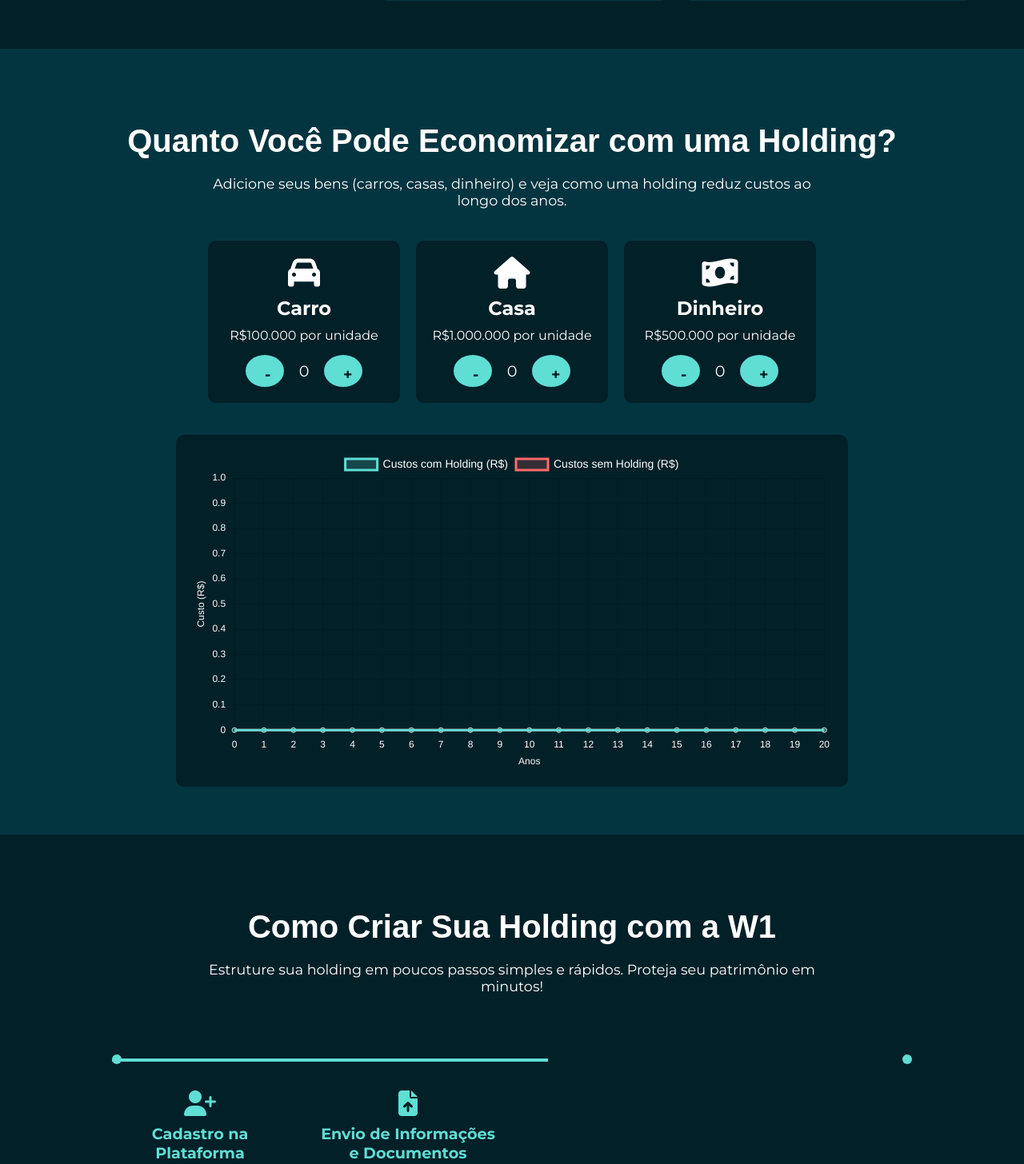
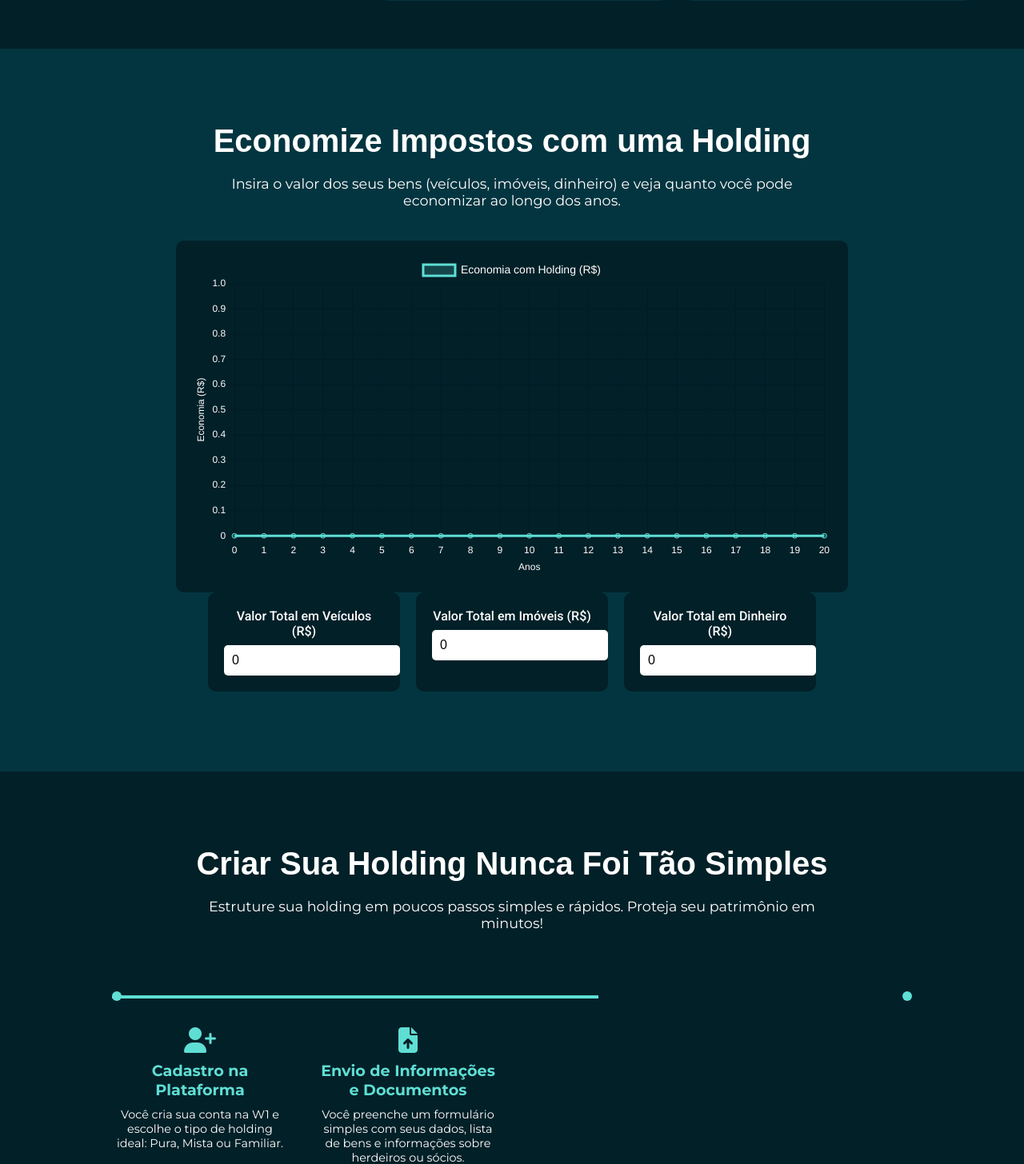
Before and after one commit to BackdoorCrew/w1, a Django app: page / in a window 1280 px wide. Shown: the part 1307-2763 px from the top of the page at 80% size. Run offline with Django 5.2, Linux system fonts and the light colour scheme; some web fonts are replaced.

Commit message:
finalizei a ultima seção do index

```diff
--- a/core/templates/core/index.html
+++ b/core/templates/core/index.html
@@ -88,46 +88,28 @@
             </div>
         </section>
         <section class="comparison" id="comparison">
-            <h2>Quanto Você Pode Economizar com uma Holding?</h2>
-            <p class="comparison-subtitle">Adicione seus bens (carros, casas, dinheiro) e veja como uma holding reduz custos ao longo dos anos.</p>
-            <div class="items-container">
-                <div class="item-card">
-                    <i class="fas fa-car item-icon"></i>
-                    <h3>Carro</h3>
-                    <p>R$100.000 por unidade</p>
-                    <div class="quantity-controls">
-                        <button class="quantity-btn minus" onclick="adjustQuantity('car', -1)">-</button>
-                        <span class="quantity" id="car-quantity">0</span>
-                        <button class="quantity-btn plus" onclick="adjustQuantity('car', 1)">+</button>
-                    </div>
-                </div>
-                <div class="item-card">
-                    <i class="fas fa-home item-icon"></i>
-                    <h3>Casa</h3>
-                    <p>R$1.000.000 por unidade</p>
-                    <div class="quantity-controls">
-                        <button class="quantity-btn minus" onclick="adjustQuantity('house', -1)">-</button>
-                        <span class="quantity" id="house-quantity">0</span>
-                        <button class="quantity-btn plus" onclick="adjustQuantity('house', 1)">+</button>
-                    </div>
-                </div>
-                <div class="item-card">
-                    <i class="fas fa-money-bill-wave item-icon"></i>
-                    <h3>Dinheiro</h3>
-                    <p>R$500.000 por unidade</p>
-                    <div class="quantity-controls">
-                        <button class="quantity-btn minus" onclick="adjustQuantity('cash', -1)">-</button>
-                        <span class="quantity" id="cash-quantity">0</span>
-                        <button class="quantity-btn plus" onclick="adjustQuantity('cash', 1)">+</button>
-                    </div>
-                </div>
+        <h2>Economize Impostos com uma Holding</h2>
+        <p class="comparison-subtitle">Insira o valor dos seus bens (veículos, imóveis, dinheiro) e veja quanto você pode economizar ao longo dos anos.</p>
+        <div class="chart-container">
+            <canvas id="comparisonChart"></canvas>
+        </div>
+        <div class="items-container">
+            <div class="item-card">
+                <label for="valor-veiculos">Valor Total em Veículos (R$)</label>
+                <input type="number" id="valor-veiculos" placeholder="0" value="0" min="0" step="1000" oninput="updateChart()">
             </div>
-            <div class="chart-container">
-                <canvas id="comparisonChart"></canvas>
+            <div class="item-card">
+                <label for="valor-imoveis">Valor Total em Imóveis (R$)</label>
+                <input type="number" id="valor-imoveis" placeholder="0" value="0" min="0" step="10000" oninput="updateChart()">
             </div>
-        </section>
+            <div class="item-card">
+                <label for="valor-dinheiro">Valor Total em Dinheiro (R$)</label>
+                <input type="number" id="valor-dinheiro" placeholder="0" value="0" min="0" step="1000" oninput="updateChart()">
+            </div>
+        </div>
+    </section>
         <section class="steps" id="steps">
-        <h2>Como Criar Sua Holding com a W1</h2>
+        <h2>Criar Sua Holding Nunca Foi Tão Simples</h2>
         <p class="steps-subtitle">Estruture sua holding em poucos passos simples e rápidos. Proteja seu patrimônio em minutos!</p>
         <div class="steps-row" data-row="1">
             <div class="timeline-line"></div>
--- a/static/css/styles.css
+++ b/static/css/styles.css
@@ -375,6 +357,21 @@ button:hover {
     transform: translateY(-5px);
     box-shadow: 0 6px 12px rgba(0, 0, 0, 0.3);
 }
+
+.item-card label {
+  display: block;
+  margin-bottom: 8px;
+  color: #fff;
+  font-weight: 500;
+}
+.item-card input {
+  width: 100%;
+  padding: 10px;
+  border: none;
+  border-radius: 5px;
+  font-size: 1rem;
+}
+
 
 .item-icon {
     font-size: 2.5rem;
--- a/static/js/scripts.js
+++ b/static/js/scripts.js
@@ -2,12 +2,10 @@ function selectPlan(plan) {
     document.querySelectorAll('.plan-item').forEach(item => {
         item.classList.remove('active');
     });
-
     const selectedItem = document.querySelector(`.plan-item[data-plan="${plan}"]`);
     if (selectedItem) {
         selectedItem.classList.add('active');
     }
-
     console.log(`Plano ${plan} selecionado.`);
 }
 
@@ -50,16 +48,6 @@ function getCookie(name) {
 }
 
 let comparisonChart;
-const itemValues = {
-    car: 100000,
-    house: 1000000,
-    cash: 500000
-};
-let quantities = {
-    car: 0,
-    house: 0,
-    cash: 0
-};
 
 function initializeChart() {
     const ctx = document.getElementById('comparisonChart');
@@ -71,24 +59,14 @@ function initializeChart() {
         type: 'line',
         data: {
             labels: Array.from({ length: 21 }, (_, i) => i),
-            datasets: [
-                {
-                    label: 'Custos com Holding (R$)',
-                    data: [],
-                    borderColor: '#5fded4',
-                    backgroundColor: 'rgba(95, 222, 212, 0.2)',
-                    fill: true,
-                    tension: 0.4
-                },
-                {
-                    label: 'Custos sem Holding (R$)',
-                    data: [],
-                    borderColor: '#ff6b6b',
-                    backgroundColor: 'rgba(255, 107, 107, 0.2)',
-                    fill: true,
-                    tension: 0.4
-                }
-            ]
+            datasets: [{
+                label: 'Economia com Holding (R$)',
+                data: [],
+                borderColor: '#5fded4',
+                backgroundColor: 'rgba(95, 222, 212, 0.2)',
+                fill: true,
+                tension: 0.4
+            }]
         },
         options: {
             responsive: true,
@@ -98,7 +76,7 @@ function initializeChart() {
                     ticks: { color: '#fff' }
                 },
                 y: {
-                    title: { display: true, text: 'Custo (R$)', color: '#fff' },
+                    title: { display: true, text: 'Economia (R$)', color: '#fff' },
                     beginAtZero: true,
                     ticks: { color: '#fff' }
                 }
@@ -114,54 +92,47 @@ function initializeChart() {
     });
 }
 
-function calculateCosts(assetsValue) {
+function getAssetsValue() {
+    const vVeiculos = Number(document.getElementById('valor-veiculos').value) || 0;
+    const vImoveis = Number(document.getElementById('valor-imoveis').value) || 0;
+    const vDinheiro = Number(document.getElementById('valor-dinheiro').value) || 0;
+    return { veiculos: vVeiculos, imoveis: vImoveis, dinheiro: vDinheiro };
+}
+
+function calculateSavings(assets) {
     const years = 20;
-    const withHoldingCosts = [];
-    const withoutHoldingCosts = [];
+    const savings = [];
 
-    for (let year = 0; year <= years; year++) {
-        let withCost = year * assetsValue * 0.015;
-        if (year % 10 === 0 && year > 0) {
-            withCost += assetsValue * 0.02;
-        }
-        withHoldingCosts.push(withCost);
+    for (let y = 0; y <= years; y++) {
+        let totalSavings = 0;
 
-        let withoutCost = year * assetsValue * 0.03;
-        if (year % 10 === 0 && year > 0) {
-            withoutCost += assetsValue * 0.08;
-        }
-        withoutHoldingCosts.push(withoutCost);
+        // Veículos: 2.5% IPVA + 15% capital gains every 10y (without); 1% effective (with)
+        const veiculosWithout = assets.veiculos * (0.025 * y + (y >= 10 ? 0.15 : 0) + (y == 20 ? 0.15 : 0));
+        const veiculosWith = assets.veiculos * (0.01 * y);
+        totalSavings += veiculosWithout - veiculosWith;
+
+        // Imóveis: 1% IPTU + 15% gains + 8% ITCMD every 10y (without); 0.5% effective (with)
+        const imoveisWithout = assets.imoveis * (0.01 * y + (y >= 10 ? 0.15 + 0.08 : 0) + (y == 20 ? 0.15 + 0.08 : 0));
+        const imoveisWith = assets.imoveis * (0.005 * y);
+        totalSavings += imoveisWithout - imoveisWith;
+
+        // Dinheiro: 20% on 5% annual return (without); 10% effective (with)
+        const returnRate = 0.05;
+        const dinheiroWithout = assets.dinheiro * returnRate * y * 0.20;
+        const dinheiroWith = assets.dinheiro * returnRate * y * 0.10;
+        totalSavings += dinheiroWithout - dinheiroWith;
+
+        savings.push(totalSavings);
     }
 
-    return { withHoldingCosts, withoutHoldingCosts };
+    return savings;
 }
 
 function updateChart() {
-    const totalValue =
-        quantities.car * itemValues.car +
-        quantities.house * itemValues.house +
-        quantities.cash * itemValues.cash;
-
-    const { withHoldingCosts, withoutHoldingCosts } = calculateCosts(totalValue);
-
-    if (comparisonChart) {
-        comparisonChart.data.datasets[0].data = withHoldingCosts;
-        comparisonChart.data.datasets[1].data = withoutHoldingCosts;
-        comparisonChart.update();
-    }
-}
-
-function adjustQuantity(item, change) {
-    if (quantities[item] + change < 0) return;
-    quantities[item] += change;
-    const quantityElement = document.getElementById(`${item}-quantity`);
-    if (quantityElement) {
-        quantityElement.textContent = quantities[item];
-    }
-    const btn = event.target;
-    btn.classList.add('animate');
-    setTimeout(() => btn.classList.remove('animate'), 300);
-    updateChart();
+    const assets = getAssetsValue();
+    const savings = calculateSavings(assets);
+    comparisonChart.data.datasets[0].data = savings;
+    comparisonChart.update();
 }
 
 document.addEventListener('DOMContentLoaded', () => {
@@ -197,13 +168,12 @@ document.addEventListener('DOMContentLoaded', () => {
     function updateTimelineLines() {
         const scrollPosition = window.pageYOffset || document.documentElement.scrollTop;
         const viewportHeight = window.innerHeight;
-        const delayVh = 20; // Delay animation by 20vh
-        const delayPx = viewportHeight * (delayVh / 100); // Convert vh to pixels
+        const delayVh = 20;
+        const delayPx = viewportHeight * (delayVh / 100);
 
         stepsRows.forEach(row => {
             const rowTop = getAbsoluteTop(row);
             const rowHeight = row.offsetHeight;
-            // Apply delay by offsetting rowTop
             let progress = (scrollPosition + viewportHeight - (rowTop + delayPx)) / rowHeight;
             progress = Math.min(Math.max(progress, 0), 1);
             const line = row.querySelector('.timeline-line');
--- a/w1/settings.py
+++ b/w1/settings.py
@@ -60,7 +60,8 @@ SOCIALACCOUNT_LOGIN_ON_GET = True
 SOCIALACCOUNT_PROVIDERS = {
     'google': {
         'APP': {
-
+            'client_id': config('GOOGLE_CLIENT_ID'),
+'secret': config('GOOGLE_CLIENT_SECRET'),
             'key': ''
         },
         'SCOPE': [
```
Also changed, not shown: other parts of static/css/styles.css (+14 -32 lines).
